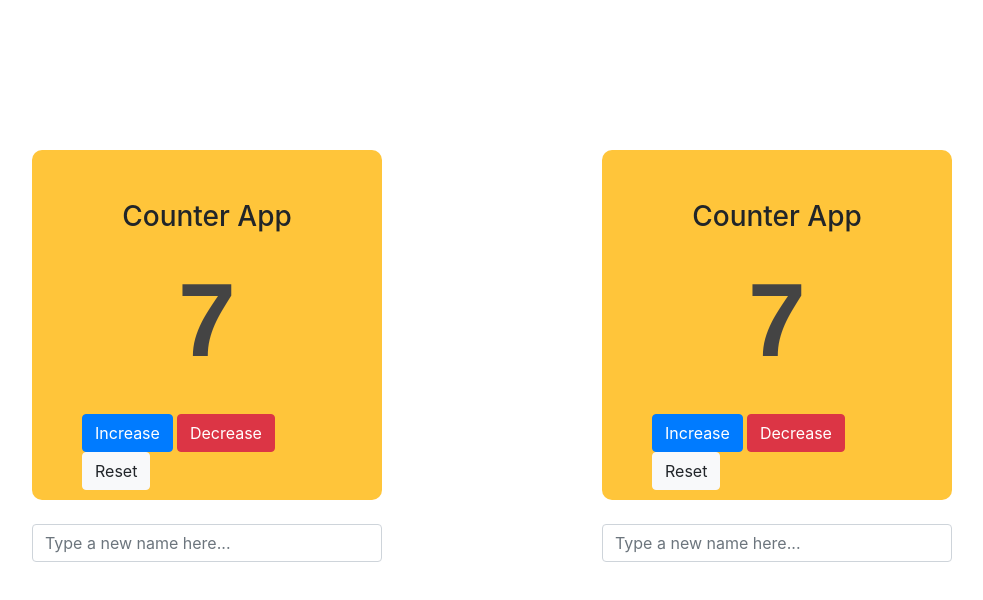
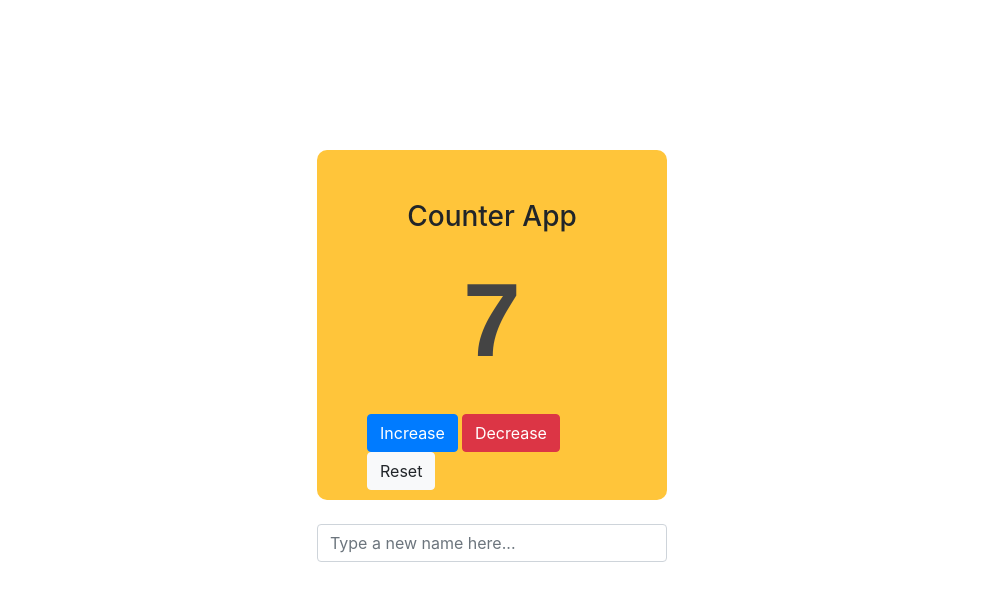
Before and after one commit to ude-soco/AdvWebTech-React-Lecture, a React (Create React App) app: page / in a window 1280 px wide. Shown: the top 600 px of the page, without its empty margins (148-1131 px from the left). Built offline with nearby package versions, Linux system fonts and the light colour scheme.

Commit message:
update data binding lecture

```diff
--- a/src/App.js
+++ b/src/App.js
@@ -19,9 +19,6 @@ class App extends Component {
             <Col>
               <Counter/>
             </Col>
-            <Col>
-              <Counter/>
-            </Col>
           </Row>
         </Container>
       </>
--- a/src/components/Counter.js
+++ b/src/components/Counter.js
@@ -29,6 +29,7 @@ class Counter extends Component {
   }
 
   handleChangeName = (e) => {
+    console.log(e)
     this.setState({
       name: e.target.value,
     });
```
